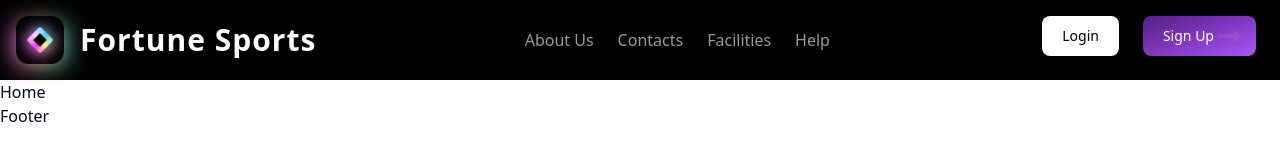
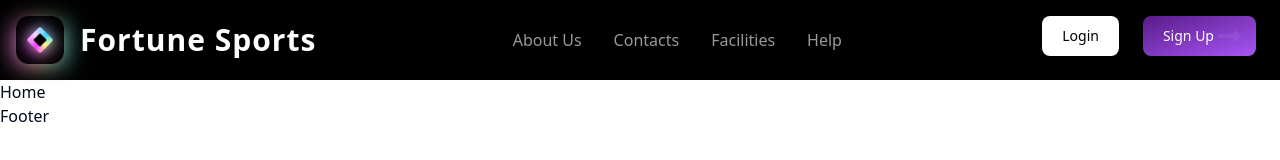
Before and after one commit to AsifAhmedSahil/Fortune-Sports---Sports-Facility-Booking-Platform---React-Tailwind-Magic-UI--Typescript, a React (Vite) app: page / in a window 1280 px wide. Shown: the top 160 px of the page. Built offline with nearby package versions, Linux system fonts and the light colour scheme.

Commit message:
navbar fixed

```diff
--- a/src/pages/shared/Navbar.tsx
+++ b/src/pages/shared/Navbar.tsx
@@ -30,7 +30,7 @@ export const Navbar = () => {
           <div className="border border-white border-opacity-30 h-10 w-10 inline-flex justify-center items-center rounded-sm sm:hidden">
             <CiMenuBurger className="text-white" size={20} />
           </div>
-          <nav className=" gap-6 items-center hidden sm:flex">
+          <nav className=" gap-8 items-center hidden sm:flex">
             <a
               href="/about"
               className="text-opacity-60 text-white hover:text-opacity-100  transition"
```
